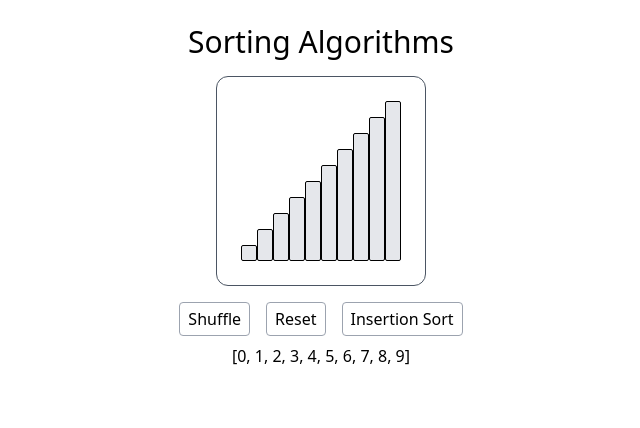
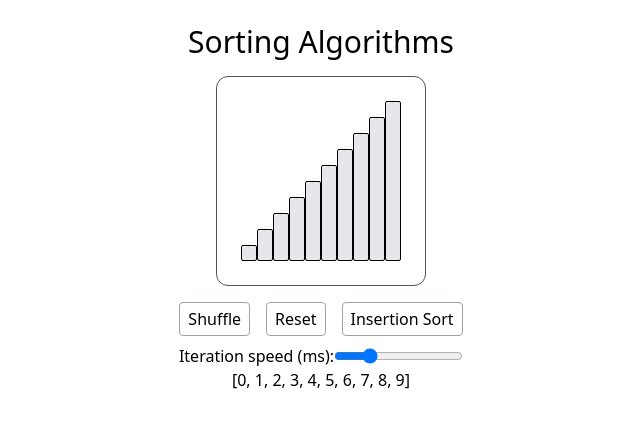
Before and after one commit to ThomasSel/sorting-algorithms, a React (Vite) app in the folder typescript/: page / in a window 1280 px wide. Shown: the top 428 px of the page, without its empty margins (319-959 px from the left). Built offline with nearby package versions, Linux system fonts and the light colour scheme.

Commit message:
Add simple iteration speed range

```diff
--- a/typescript/src/components/App.tsx
+++ b/typescript/src/components/App.tsx
@@ -14,6 +14,7 @@ const generateValues = (): number[] => {
 
 function App(): JSX.Element {
   const [values, setValues] = useState(generateValues);
+  const [iterationSpeed, setIterationSpeed] = useState(250);
 
   const handleShuffle = (): void => {
     const newValues = [...values];
@@ -30,7 +31,7 @@ function App(): JSX.Element {
           setTimeout(() => {
             setValues(newValues);
             resolve();
-          }, 250);
+          }, iterationSpeed);
         });
       }
     );
@@ -58,6 +59,21 @@ function App(): JSX.Element {
           <button onClick={insertionSort}>Insertion Sort</button>
         </div>
 
+        <div id="sort-controls">
+          <div className="flex items-center">
+            <label htmlFor="iter-speed">Iteration speed (ms):</label>
+            <input
+              type="range"
+              name="iter-speed"
+              id="iter-speed"
+              min={1}
+              max={1000}
+              value={iterationSpeed}
+              onChange={(e) => setIterationSpeed(parseInt(e.target.value))}
+            />
+          </div>
+        </div>
+
         <div>[{values.join(", ")}]</div>
       </div>
     </main>
```
